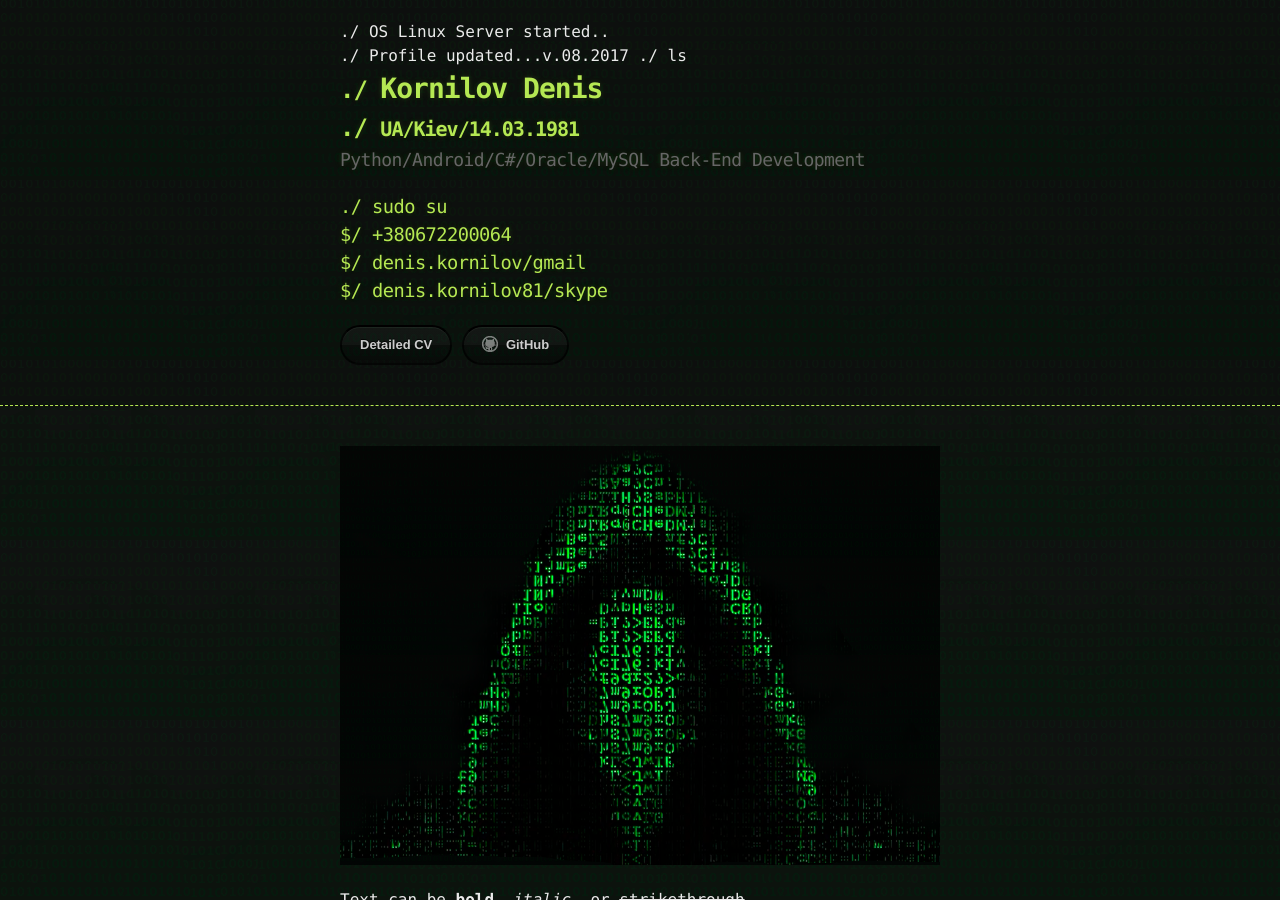
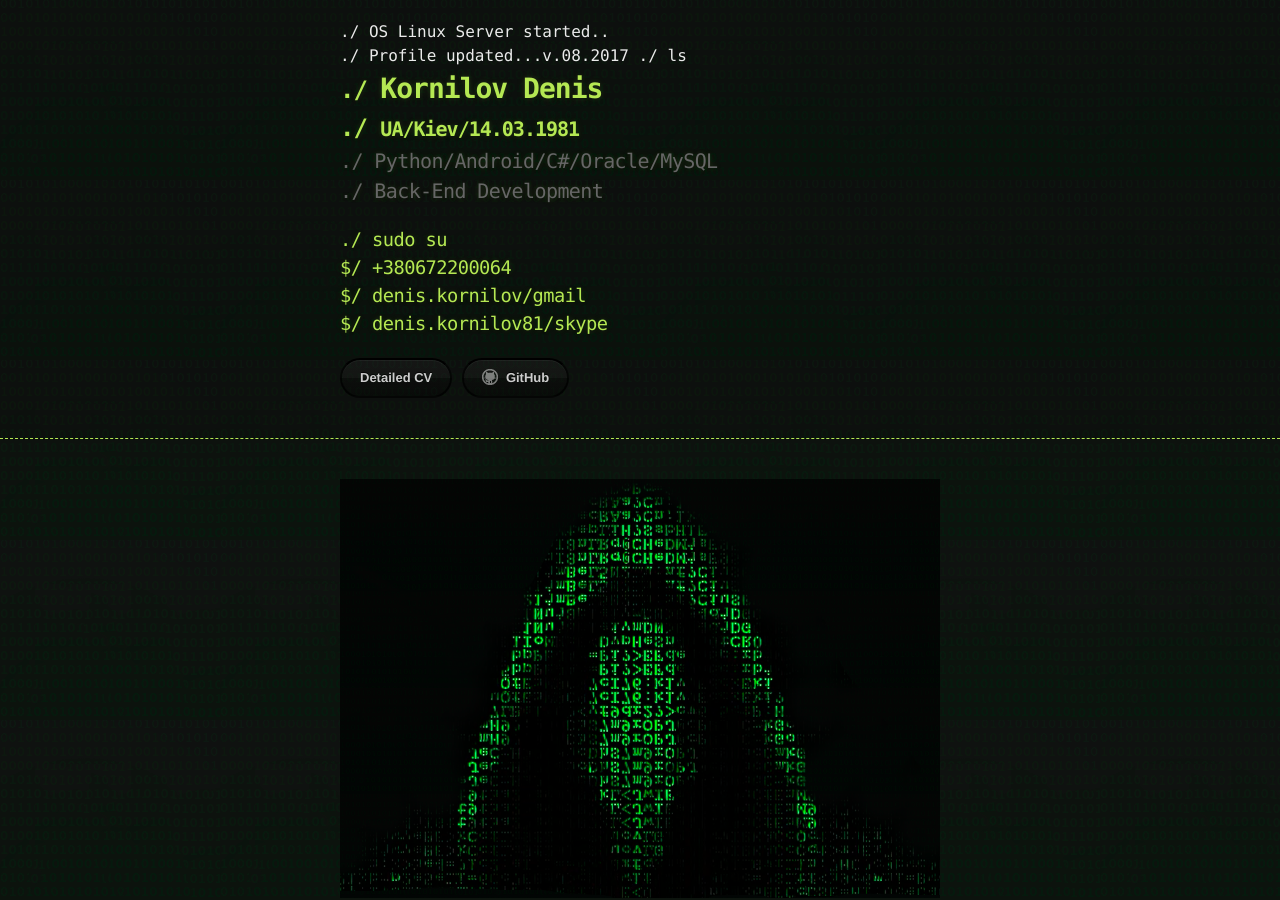
Before and after one commit to kornilov1981/kornilov1981.github.io, a Jekyll site: the page built from index.md, in a window 1280 px wide and 900 px high. Built offline with Jekyll 4.4.1, drawn with Linux system fonts in a browser that asks for light colours.

Commit message:
Text Fix

```diff
--- a/_layouts/default.html
+++ b/_layouts/default.html
@@ -17,7 +17,7 @@
         <span class="simple_header">./&nbsp;Profile updated...v.08.2017 ./&nbsp;ls</span><br>
 	    <h1 class="customize" style="margin-left: 0px; font-size: 28px; ">Kornilov Denis</h1>
         <h1 class="customize" style="margin-left: 0px; font-size: 20px; ">UA/Kiev/14.03.1981 </h1>
-        <h2 class="customize">Python/Android/C#/Oracle/MySQL <nobr>Back-End Development</nobr></h2>
+        <h2 class="customize" style="margin-left: 0px; font-size: 20px; ">./&nbsp;Python/Android/C#/Oracle/MySQL<br>./&nbsp;<nobr>Back-End Development</nobr></h2>
         <h3 class="customize">./&nbsp;sudo su<br> $/&nbsp;+380672200064<br> $/&nbsp;denis.kornilov/gmail<br> $/&nbsp;denis.kornilov81/skype</h3>
         <div style="clear: both;"></div>
 
```
